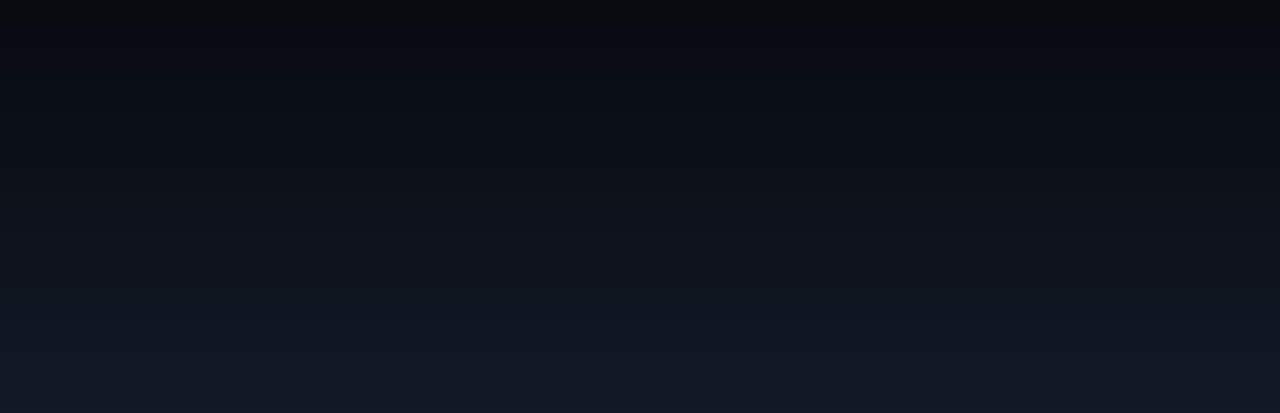
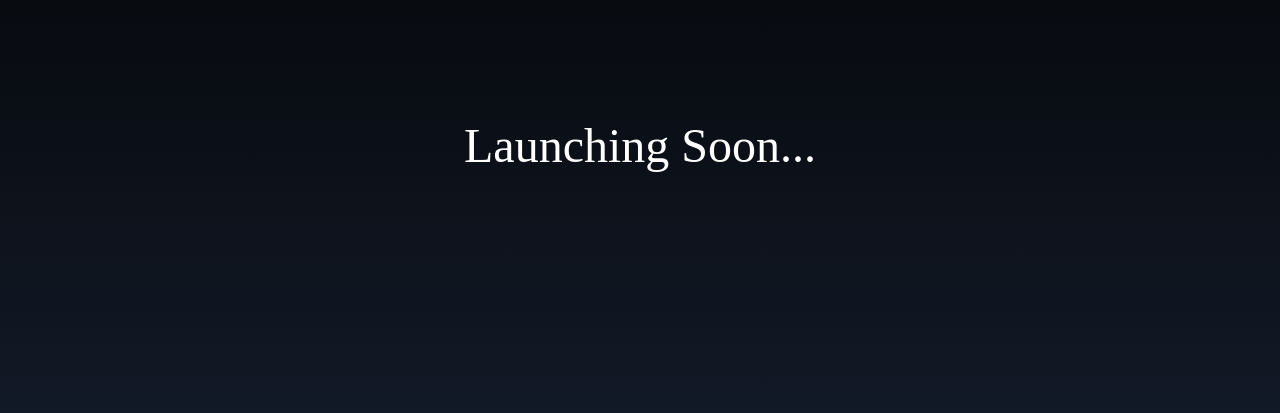
Before and after one commit to Niels1325/NELLORECORDS, a PHP site: page / in a window 1280 px wide. Shown: the part 284-697 px from the top of the page. Run offline with PHP 8.4, Linux system fonts and the light colour scheme.

Commit message:
fixed the php file

```diff
--- a/index.php
+++ b/index.php
@@ -34,12 +34,17 @@
     </script>
 </div>
 
+<div class="middle" id="middle">
+
+    <p>Launching Soon...</p>
+
+</div>
 
 
 
 <div id="footer" class="footer">
     <footer>
-    <p1>Copyright @ 2020, NeLLo.</p1>
+        <p1>Copyright @ 2020, NeLLo.</p1>
     </footer>
 </div>
 
```
